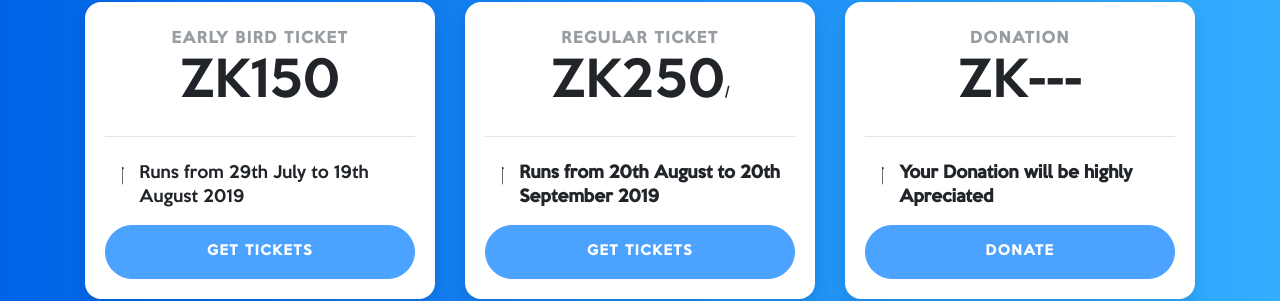
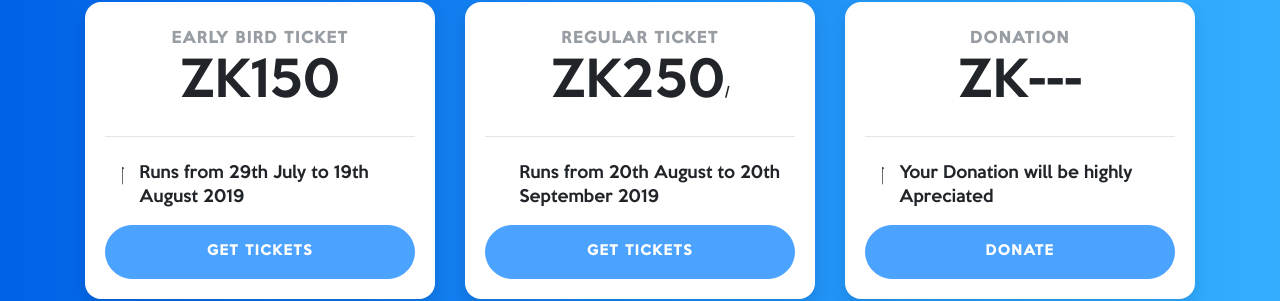
Before and after one commit to devconzm/devconzm, a React (Create React App) app: page / in a window 1280 px wide. Shown: the part 2276-2577 px from the top of the page. Built offline with nearby package versions, Linux system fonts and the light colour scheme.

Commit message:
fixed text size on each of the cards

```diff
--- a/src/components/Tickets.js
+++ b/src/components/Tickets.js
@@ -32,7 +32,7 @@ function Tickets() {
             <h6 class="card-price text-center">ZK250<span class="period">/</span></h6>
             <hr></hr>
             <ul class="fa-ul">
-              <li><span class="fa-li"><i class="fas fa-check"></i></span><strong>Runs from 20th August to 20th September 2019</strong></li>
+            Runs from 20th August to 20th September 2019
 
 
             </ul>
@@ -49,7 +49,7 @@ function Tickets() {
             <h6 class="card-price text-center">ZK---<span class="period"></span></h6>
             <hr></hr>
             <ul class="fa-ul">
-              <li><span class="fa-li"><i class="fas fa-check"></i></span><strong>Your Donation will be highly Apreciated</strong></li>
+              <li><span class="fa-li"><i class="fas fa-check"></i></span>Your Donation will be highly Apreciated</li>
 
 
             </ul>
```
